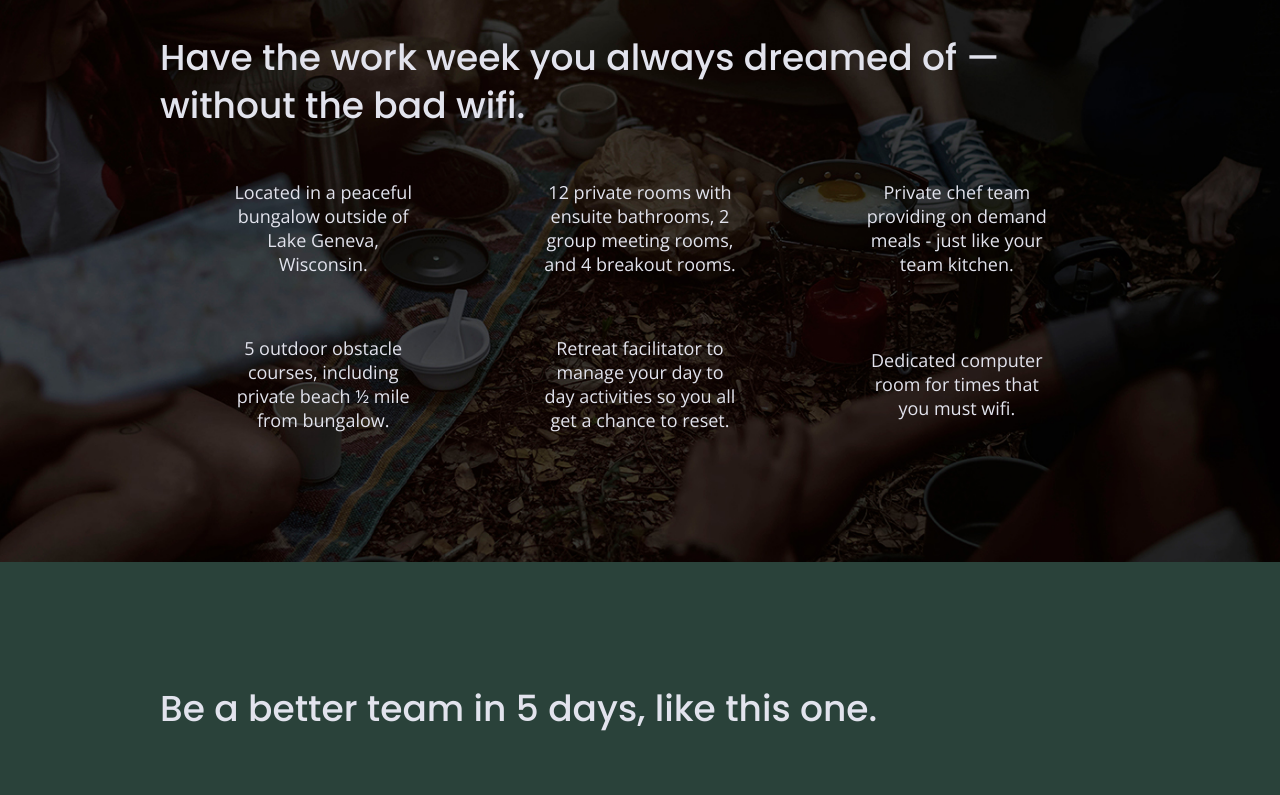
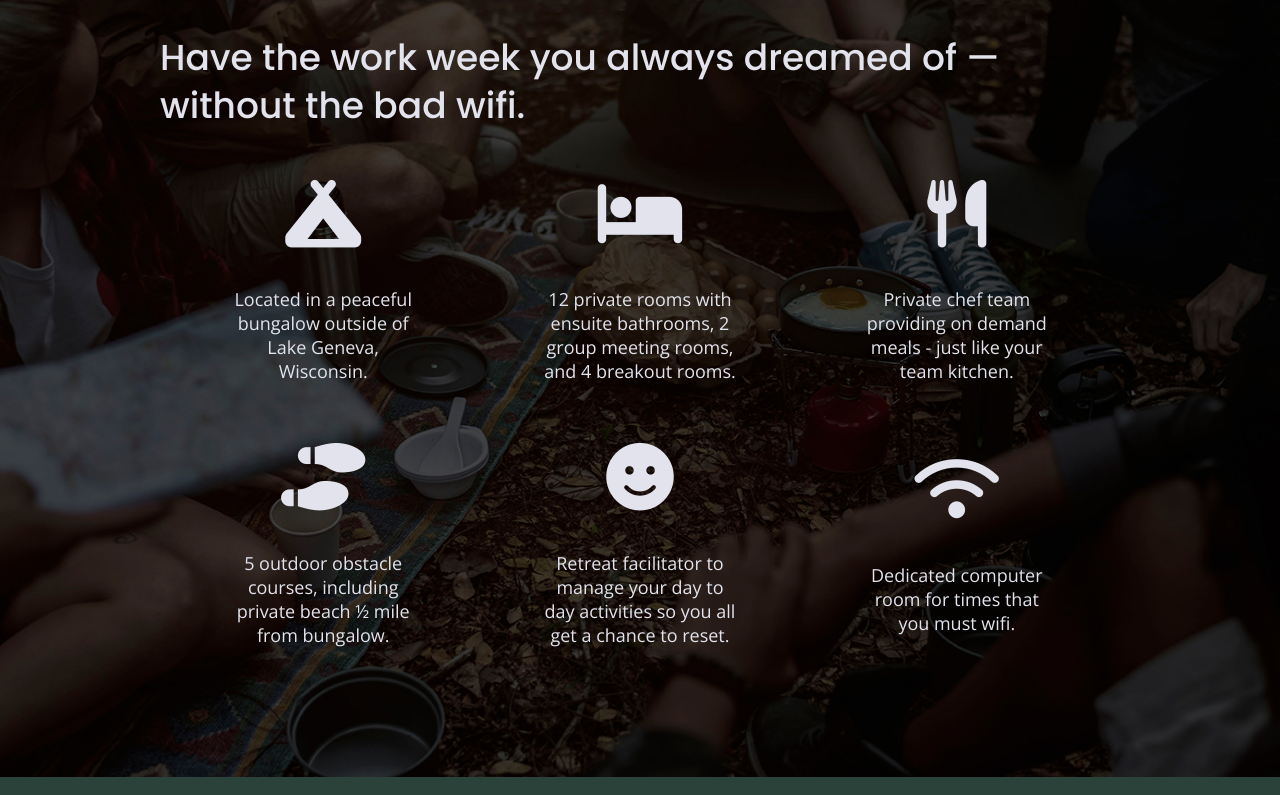
Before and after one commit to akiritsis/responsive-unplugged, a website built with Parcel: page index.html in a window 1280 px wide. Shown: the part 1098-1893 px from the top of the page. Built offline with nearby package versions, Linux system fonts and the light colour scheme.

Commit message:
Added icons to homepage

```diff
--- a/css/main.css
+++ b/css/main.css
@@ -334,6 +334,12 @@ input[type=button] {
   justify-content: center;
   align-items: center;
   flex-flow: row wrap;
+}
+
+
+.features i {
+	font-size: 3.75em;
+        margin-bottom: 40px;
 }
 
 .features p {
--- a/index.html
+++ b/index.html
@@ -18,6 +18,9 @@
 
   <link rel="stylesheet" href="css/normalize.css">
   <link rel="stylesheet" href="css/main.css">
+
+
+<script src="https://kit.fontawesome.com/f94f243f60.js" crossorigin="anonymous"></script>
 
   <!-- Google Fonts -->
 <link href="https://fonts.googleapis.com/css?family=Open+Sans:400,700|Poppins:500,700" rel="stylesheet">
@@ -75,12 +78,16 @@
           <div class="features-items">
 
         <article>
-          <p class="fontawesome-icon"></p>
+          <p class="fontawesome-icon">
+            <i class="fas fa-campground"></i>
+          </p>
           <p class="features-item-description">Located in a peaceful bungalow outside of Lake Geneva, Wisconsin.</p>
         </article>
 
         <article>
-          <p class="fontawesome-icon"></p>
+          <p class="fontawesome-icon">
+            <i class="fas fa-bed"></i>
+          </p>
           <p class="features-item-description">
             12 private rooms with ensuite bathrooms, 2 group meeting rooms, and 4 breakout rooms.
           </p>
@@ -88,6 +95,7 @@
 
         <article>
           <p class="fontawesome-icon">
+            <i class="fas fa-utensils"></i>
           </p>
           <p class="features-item-description">
           Private chef team providing on demand meals - just like your team kitchen.
@@ -96,6 +104,7 @@
 
         <article>
         <p class="fontawesome-icon">
+          <i class="fas fa-shoe-prints"></i>
         </p>
         <p class="features-item-description">
           5 outdoor obstacle courses, including private beach ½ mile from bungalow.
@@ -105,6 +114,7 @@
 
       <article>
         <p class="fontawesome-icon">
+          <i class="fas fa-smile"></i>
         </p>
         <p class="features-item-description">
           Retreat facilitator to manage your day to day activities so you all get a chance to reset.
@@ -113,6 +123,7 @@
 
       <article>
         <p class="fontawesome-icon">
+          <i class="fas fa-wifi"></i>
         </p>
         <p class="features-item-description">
           Dedicated computer room for times that you must wifi.
```
Also changed, not shown: about/index.html (+3 -1 lines), faq/index.html (+2 -0 lines).
